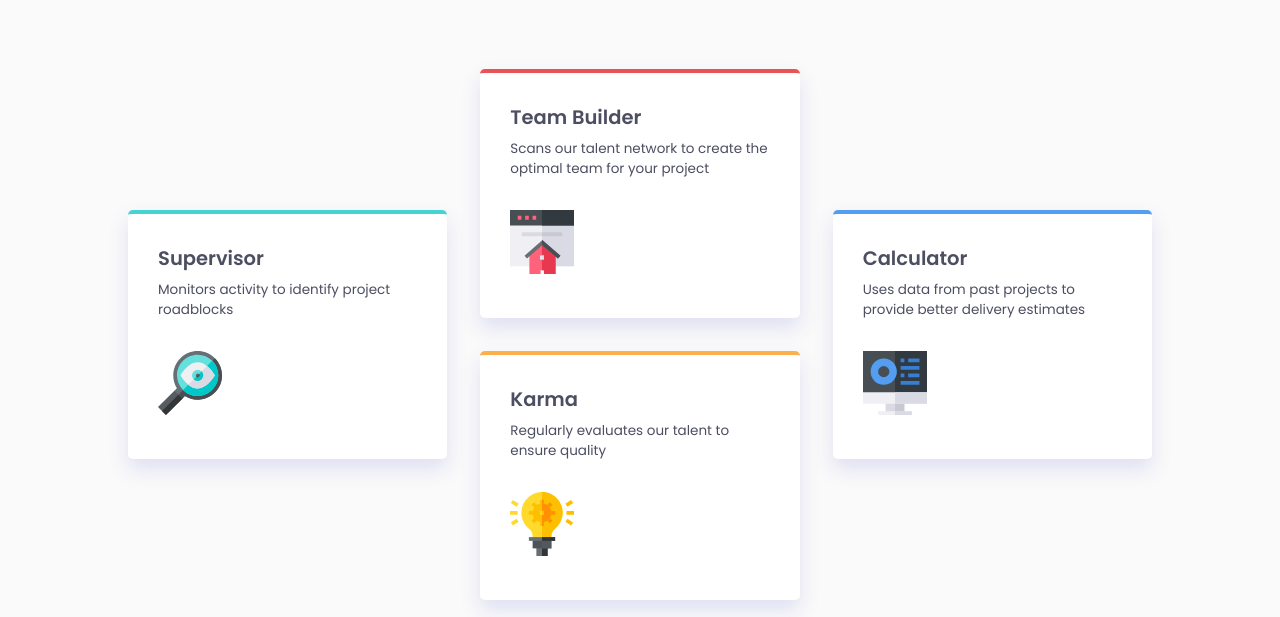
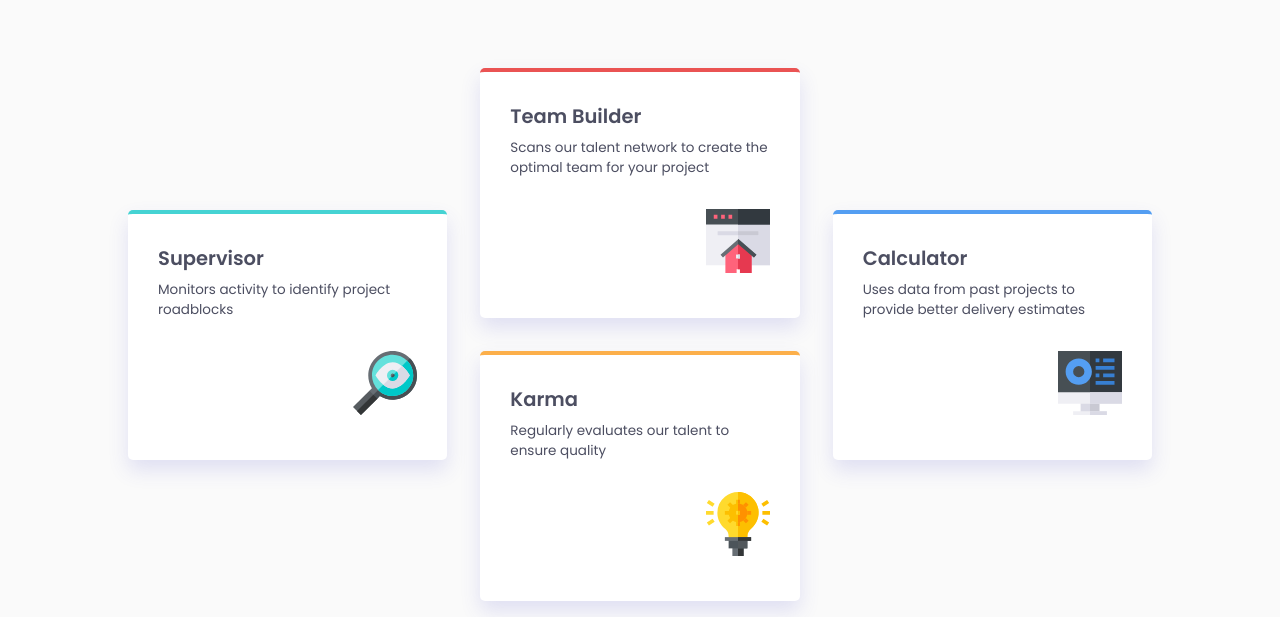
Before and after one commit to michelecandido/four-card-feature, a plain HTML site: page index.html in a window 1280 px wide. Shown: the part 183-800 px from the top of the page. Drawn offline with Linux system fonts and the light colour scheme.

Commit message:
style: align images

```diff
--- a/scss/_features.scss
+++ b/scss/_features.scss
@@ -12,7 +12,7 @@
 
 .card {
     padding: 2em;
-    padding-bottom: 2.55em;
+    padding-bottom: 3em;
     justify-self: center;
     border-radius: 5px;
     background-color: white;
@@ -25,6 +25,11 @@
     &__description {
         font-size: 0.9rem;
         padding: 0.5em 0 2.3em 0;
+    }
+
+    &__img {
+        display: block;
+        margin-left: auto;
     }
 
     &:nth-child(1) {
```
Also changed, not shown: style.css, 1 other file.
